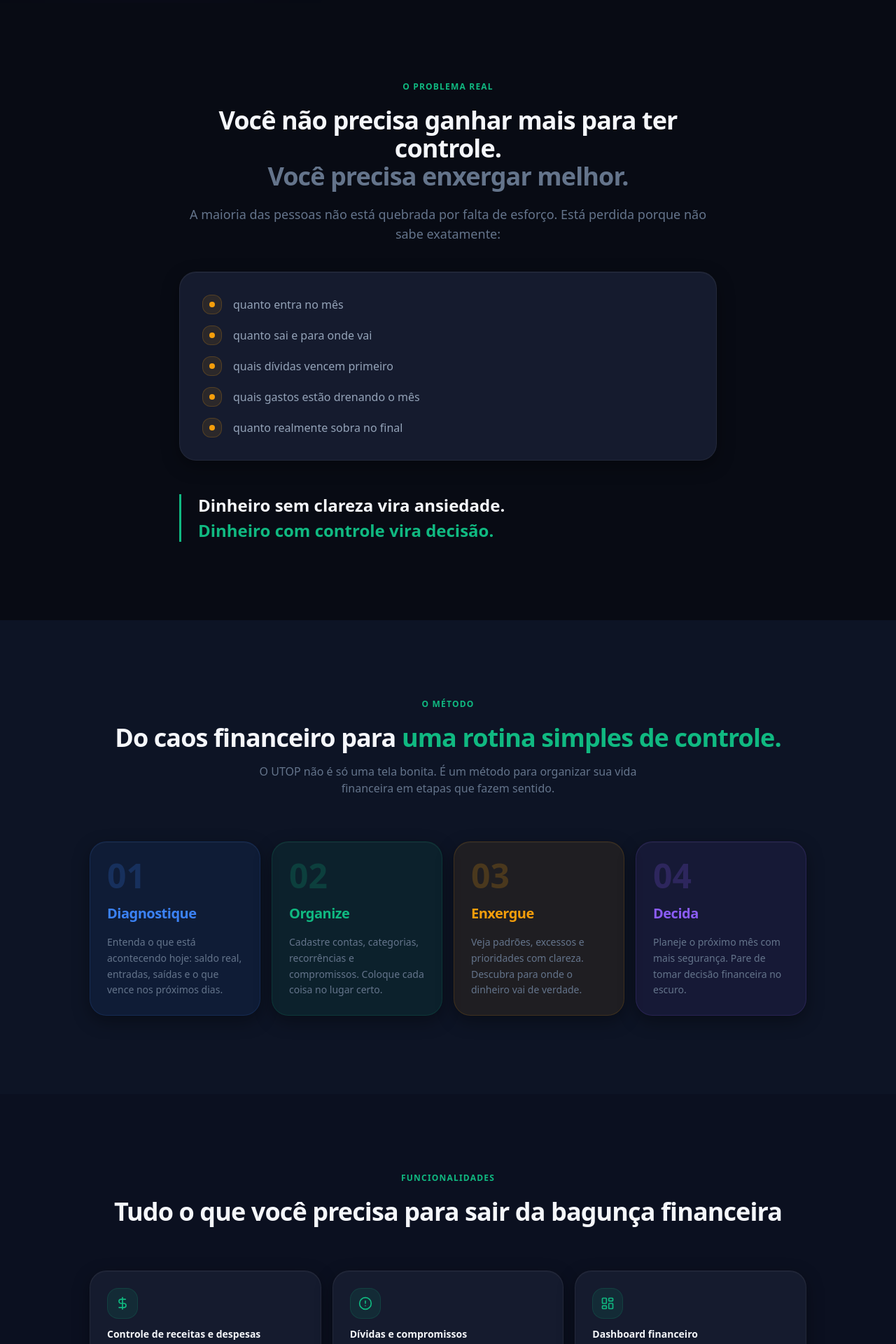
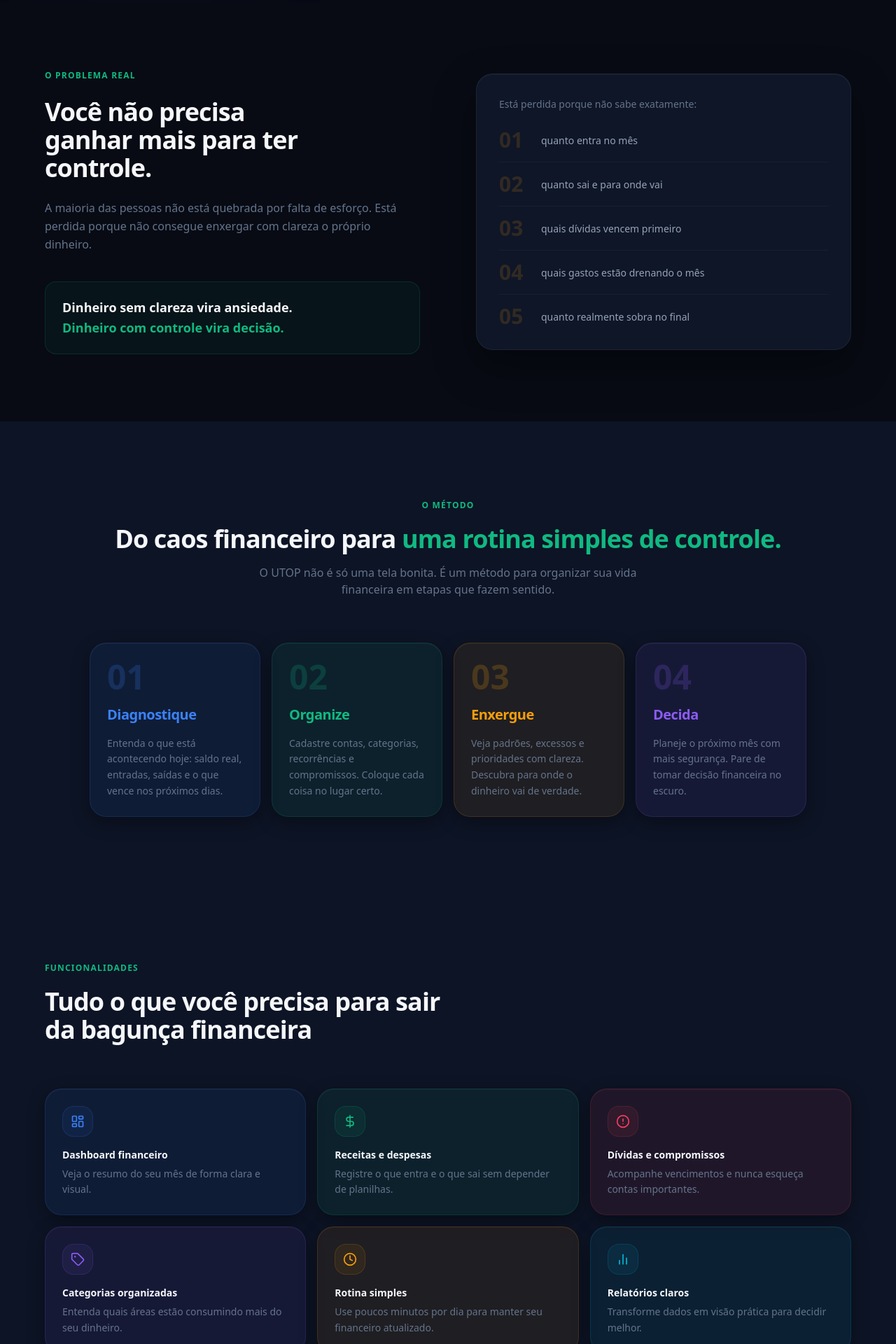
Before and after one commit to maximussjrp/Fynanpro2.0, a Next.js app in the folder frontend/: page /landing-v2 in a window 1280 px wide. Shown: the part 860-2780 px from the top of the page at 70% size. Built offline with nearby package versions, Linux system fonts and the light colour scheme.

Commit message:
feat(landing-v2): redesign all sections - split layouts, colored cards, stronger visual hierarchy

```diff
--- a/frontend/src/components/landing-v2/AudienceSection.tsx
+++ b/frontend/src/components/landing-v2/AudienceSection.tsx
@@ -2,34 +2,46 @@
 
 const audiences = [
   {
-    emoji: '🔄',
-    title: 'Para quem vive no improviso',
-    description: 'Se você só descobre que o dinheiro acabou quando a conta vence.',
+    label: 'Quem vive no improviso',
+    description: 'Só descobre que o dinheiro acabou quando a conta vence. O UTOP antecipa o que está por vir.',
+    color: '#F43F5E',
+    bg: 'rgba(244,63,94,0.06)',
+    border: 'rgba(244,63,94,0.15)',
+    num: '01',
   },
   {
-    emoji: '🏠',
-    title: 'Para famílias',
-    description: 'Organize despesas da casa, compromissos e prioridades em um só lugar.',
+    label: 'Famílias',
+    description: 'Organize despesas da casa, compromissos e prioridades em um só lugar — sem planilha.',
+    color: '#3B82F6',
+    bg: 'rgba(59,130,246,0.06)',
+    border: 'rgba(59,130,246,0.15)',
+    num: '02',
   },
   {
-    emoji: '💼',
-    title: 'Para autônomos',
-    description: 'Separe melhor entradas, gastos e obrigações do mês.',
+    label: 'Autônomos e freelancers',
+    description: 'Entradas variáveis, gastos fixos e obrigações do mês — tudo visível em um dashboard.',
+    color: '#F59E0B',
+    bg: 'rgba(245,158,11,0.06)',
+    border: 'rgba(245,158,11,0.15)',
+    num: '03',
   },
   {
-    emoji: '📋',
-    title: 'Para quem quer sair das dívidas',
-    description: 'Enxergue o tamanho real do problema e monte uma rota de organização.',
+    label: 'Quem quer sair das dívidas',
+    description: 'Enxergue o tamanho real do problema. Monte uma rota de organização passo a passo.',
+    color: '#10B981',
+    bg: 'rgba(16,185,129,0.06)',
+    border: 'rgba(16,185,129,0.15)',
+    num: '04',
   },
 ];
 
 export default function AudienceSection() {
   return (
-    <section className="py-28 px-4 bg-[#0D1425]">
-      <div className="max-w-4xl mx-auto">
-        <div className="text-center mb-16">
+    <section className="py-24 px-4 sm:px-6 bg-[#080B14]">
+      <div className="max-w-6xl mx-auto">
+        <div className="max-w-xl mb-16">
           <p className="text-[#10B981] text-xs font-semibold uppercase tracking-widest mb-5">Para quem é</p>
-          <h2 className="text-3xl sm:text-4xl font-extrabold text-[#F5F7FB] tracking-tight">
+          <h2 className="text-3xl sm:text-4xl font-extrabold text-[#F5F7FB] tracking-tight leading-[1.1]">
             Feito para quem quer controle sem complicação
           </h2>
         </div>
@@ -37,19 +49,21 @@ export default function AudienceSection() {
         <div className="grid grid-cols-1 sm:grid-cols-2 gap-4">
           {audiences.map((item) => (
             <div
-              key={item.title}
-              className="rounded-3xl p-6 flex gap-4 items-start transition-all hover:scale-[1.01]"
+              key={item.label}
+              className="rounded-3xl p-7 flex flex-col gap-3 transition-all hover:scale-[1.01]"
               style={{
-                background: '#151B2E',
-                border: '1px solid rgba(255,255,255,0.06)',
+                background: item.bg,
+                border: `1px solid ${item.border}`,
                 boxShadow: '0 1px 0 rgba(255,255,255,0.04) inset, 0 8px 24px rgba(0,0,0,0.35)',
               }}
             >
-              <span className="text-3xl">{item.emoji}</span>
-              <div>
-                <h3 className="text-[#F5F7FB] font-semibold mb-1 text-sm">{item.title}</h3>
-                <p className="text-[#64748B] text-sm leading-relaxed">{item.description}</p>
-              </div>
+              <span className="text-5xl font-black opacity-[0.15] leading-none" style={{ color: item.color }}>
+                {item.num}
+              </span>
+              <h3 className="text-[#F5F7FB] font-bold text-base" style={{ color: item.color }}>
+                {item.label}
+              </h3>
+              <p className="text-[#64748B] text-sm leading-relaxed">{item.description}</p>
             </div>
           ))}
         </div>
--- a/frontend/src/components/landing-v2/FeaturesSection.tsx
+++ b/frontend/src/components/landing-v2/FeaturesSection.tsx
@@ -2,47 +2,22 @@
 
 import { DollarSign, AlertCircle, LayoutDashboard, Tag, Clock, BarChart2 } from 'lucide-react';
 
-// Uses v2 design tokens
 const features = [
-  {
-    icon: DollarSign,
-    title: 'Controle de receitas e despesas',
-    description: 'Registre o que entra e o que sai sem depender de planilhas soltas.',
-  },
-  {
-    icon: AlertCircle,
-    title: 'Dívidas e compromissos',
-    description: 'Acompanhe vencimentos e evite esquecer contas importantes.',
-  },
-  {
-    icon: LayoutDashboard,
-    title: 'Dashboard financeiro',
-    description: 'Veja o resumo do seu mês de forma clara e visual.',
-  },
-  {
-    icon: Tag,
-    title: 'Categorias organizadas',
-    description: 'Entenda quais áreas estão consumindo mais do seu dinheiro.',
-  },
-  {
-    icon: Clock,
-    title: 'Rotina simples',
-    description: 'Use poucos minutos por dia para manter seu financeiro atualizado.',
-  },
-  {
-    icon: BarChart2,
-    title: 'Relatórios claros',
-    description: 'Transforme dados em visão prática para decidir melhor.',
-  },
+  { icon: LayoutDashboard, title: 'Dashboard financeiro', description: 'Veja o resumo do seu mês de forma clara e visual.', color: '#3B82F6', bg: 'rgba(59,130,246,0.08)', border: 'rgba(59,130,246,0.15)' },
+  { icon: DollarSign, title: 'Receitas e despesas', description: 'Registre o que entra e o que sai sem depender de planilhas.', color: '#10B981', bg: 'rgba(16,185,129,0.08)', border: 'rgba(16,185,129,0.15)' },
+  { icon: AlertCircle, title: 'Dívidas e compromissos', description: 'Acompanhe vencimentos e nunca esqueça contas importantes.', color: '#F43F5E', bg: 'rgba(244,63,94,0.08)', border: 'rgba(244,63,94,0.15)' },
+  { icon: Tag, title: 'Categorias organizadas', description: 'Entenda quais áreas estão consumindo mais do seu dinheiro.', color: '#8B5CF6', bg: 'rgba(139,92,246,0.08)', border: 'rgba(139,92,246,0.15)' },
+  { icon: Clock, title: 'Rotina simples', description: 'Use poucos minutos por dia para manter seu financeiro atualizado.', color: '#F59E0B', bg: 'rgba(245,158,11,0.08)', border: 'rgba(245,158,11,0.15)' },
+  { icon: BarChart2, title: 'Relatórios claros', description: 'Transforme dados em visão prática para decidir melhor.', color: '#06B6D4', bg: 'rgba(6,182,212,0.08)', border: 'rgba(6,182,212,0.15)' },
 ];
 
 export default function FeaturesSection() {
   return (
-    <section id="funcionalidades" className="py-28 px-4 bg-[#0B1020]">
-      <div className="max-w-5xl mx-auto">
-        <div className="text-center mb-16">
+    <section id="funcionalidades" className="py-24 px-4 sm:px-6 bg-[#0D1425]">
+      <div className="max-w-6xl mx-auto">
+        <div className="max-w-xl mb-16">
           <p className="text-[#10B981] text-xs font-semibold uppercase tracking-widest mb-5">Funcionalidades</p>
-          <h2 className="text-3xl sm:text-4xl font-extrabold text-[#F5F7FB] tracking-tight">
+          <h2 className="text-3xl sm:text-4xl font-extrabold text-[#F5F7FB] tracking-tight leading-[1.1]">
             Tudo o que você precisa para sair da bagunça financeira
           </h2>
         </div>
@@ -53,18 +28,23 @@ export default function FeaturesSection() {
             return (
               <div
                 key={feat.title}
-                className="rounded-3xl p-6 flex flex-col gap-3 transition-all hover:scale-[1.01] group"
+                className="rounded-3xl p-6 flex flex-col gap-4 transition-all hover:scale-[1.02] group"
                 style={{
-                  background: '#151B2E',
-                  border: '1px solid rgba(255,255,255,0.06)',
+                  background: feat.bg,
+                  border: `1px solid ${feat.border}`,
                   boxShadow: '0 1px 0 rgba(255,255,255,0.04) inset, 0 8px 24px rgba(0,0,0,0.35)',
                 }}
               >
-                <div className="w-11 h-11 rounded-2xl bg-[#10B981]/10 border border-[#10B981]/15 flex items-center justify-center group-hover:bg-[#10B981]/15 transition-colors">
-                  <Icon size={20} className="text-[#10B981]" />
+                <div
+                  className="w-11 h-11 rounded-2xl flex items-center justify-center shrink-0"
+                  style={{ background: feat.bg, border: `1px solid ${feat.border}` }}
+                >
+                  <Icon size={20} style={{ color: feat.color }} />
                 </div>
-                <h3 className="text-[#F5F7FB] font-semibold text-sm">{feat.title}</h3>
-                <p className="text-[#64748B] text-sm leading-relaxed">{feat.description}</p>
+                <div>
+                  <h3 className="text-[#F5F7FB] font-semibold text-sm mb-1.5">{feat.title}</h3>
+                  <p className="text-[#64748B] text-sm leading-relaxed">{feat.description}</p>
+                </div>
               </div>
             );
           })}
--- a/frontend/src/components/landing-v2/PainSection.tsx
+++ b/frontend/src/components/landing-v2/PainSection.tsx
@@ -1,53 +1,72 @@
 'use client';
 
-export default function PainSection() {
 const items = [
-    'quanto entra no mês',
-    'quanto sai e para onde vai',
-    'quais dívidas vencem primeiro',
-    'quais gastos estão drenando o mês',
-    'quanto realmente sobra no final',
+  { text: 'quanto entra no mês', n: '01' },
+  { text: 'quanto sai e para onde vai', n: '02' },
+  { text: 'quais dívidas vencem primeiro', n: '03' },
+  { text: 'quais gastos estão drenando o mês', n: '04' },
+  { text: 'quanto realmente sobra no final', n: '05' },
 ];
 
+export default function PainSection() {
   return (
-    <section className="py-28 px-4">
-      <div className="max-w-3xl mx-auto">
-        {/* Label */}
-        <p className="text-[#10B981] text-xs font-semibold uppercase tracking-widest mb-5 text-center">O problema real</p>
+    <section className="py-24 px-4 sm:px-6 bg-[#080B14]">
+      {/* Subtle top separator */}
+      <div className="max-w-6xl mx-auto">
+        <div className="grid grid-cols-1 lg:grid-cols-2 gap-12 lg:gap-20 items-center">
 
-        <h2 className="text-3xl sm:text-4xl font-extrabold text-[#F5F7FB] leading-tight mb-5 text-center tracking-tight">
-          Você não precisa ganhar mais para ter controle.
-          <br />
-          <span className="text-[#64748B] font-semibold">Você precisa enxergar melhor.</span>
+          {/* Left — headline + quote */}
+          <div>
+            <p className="text-[#10B981] text-xs font-semibold uppercase tracking-widest mb-6">O problema real</p>
+            <h2 className="text-3xl sm:text-4xl font-extrabold text-[#F5F7FB] leading-[1.1] mb-6 tracking-tight">
+              Você não precisa<br />ganhar mais para ter<br />controle.
             </h2>
+            <p className="text-[#64748B] text-base leading-relaxed mb-10">
+              A maioria das pessoas não está quebrada por falta de esforço.
+              Está perdida porque não consegue enxergar com clareza o próprio dinheiro.
+            </p>
 
-        <p className="text-[#64748B] text-base sm:text-lg text-center mb-10 leading-relaxed">
-          A maioria das pessoas não está quebrada por falta de esforço.
+            {/* Impact quote */}
+            <div
+              className="rounded-2xl p-6"
+              style={{
+                background: 'rgba(16,185,129,0.05)',
+                border: '1px solid rgba(16,185,129,0.15)',
+              }}
+            >
+              <p className="text-lg font-bold text-[#F5F7FB] leading-snug mb-1">
+                Dinheiro sem clareza vira ansiedade.
+              </p>
+              <p className="text-lg font-bold text-[#10B981] leading-snug">
+                Dinheiro com controle vira decisão.
+              </p>
+            </div>
+          </div>
+
+          {/* Right — numbered list */}
+          <div
+            className="rounded-3xl p-6 sm:p-8"
+            style={{
+              background: '#0F1627',
+              border: '1px solid rgba(255,255,255,0.06)',
+              boxShadow: '0 1px 0 rgba(255,255,255,0.04) inset, 0 24px 60px rgba(0,0,0,0.4)',
+            }}
+          >
+            <p className="text-[#64748B] text-sm mb-6 leading-relaxed">
               Está perdida porque não sabe exatamente:
             </p>
-
-        {/* List */}
-        <div className="bg-[#151B2E] border border-white/[0.06] rounded-3xl p-6 sm:p-8 mb-12 shadow-[0_1px_0_rgba(255,255,255,0.04)_inset,0_8px_24px_rgba(0,0,0,0.35)]">
-          <ul className="flex flex-col gap-4">
+            <ul className="flex flex-col divide-y divide-white/[0.04]">
               {items.map((item) => (
-              <li key={item} className="flex items-center gap-4">
-                <span className="w-7 h-7 rounded-xl bg-[#F59E0B]/10 border border-[#F59E0B]/20 flex items-center justify-center shrink-0">
-                  <span className="w-2 h-2 rounded-full bg-[#F59E0B]" />
+                <li key={item.n} className="flex items-center gap-5 py-4 first:pt-0 last:pb-0">
+                  <span className="text-3xl font-black text-[#F59E0B]/15 leading-none w-10 shrink-0 select-none">
+                    {item.n}
                   </span>
-                <span className="text-[#94A3B8] text-base">{item}</span>
+                  <span className="text-[#94A3B8] text-sm leading-snug">{item.text}</span>
                 </li>
               ))}
             </ul>
           </div>
 
-        {/* Impact quote */}
-        <div className="border-l-[3px] border-[#10B981] pl-6">
-          <p className="text-xl sm:text-2xl font-bold text-[#F5F7FB] leading-snug mb-1">
-            Dinheiro sem clareza vira ansiedade.
-          </p>
-          <p className="text-xl sm:text-2xl font-bold text-[#10B981] leading-snug">
-            Dinheiro com controle vira decisão.
-          </p>
         </div>
       </div>
     </section>
--- a/frontend/src/components/landing-v2/TrustSection.tsx
+++ b/frontend/src/components/landing-v2/TrustSection.tsx
@@ -1,24 +1,70 @@
 'use client';
 
-import { ShieldCheck } from 'lucide-react';
+import { ShieldCheck, Zap, Eye } from 'lucide-react';
+
+const pillars = [
+  {
+    icon: ShieldCheck,
+    title: 'Estabilidade',
+    description: 'Produto construído para funcionar de forma consistente, sem surpresas.',
+    color: '#10B981',
+    bg: 'rgba(16,185,129,0.08)',
+    border: 'rgba(16,185,129,0.15)',
+  },
+  {
+    icon: Eye,
+    title: 'Clareza dos dados',
+    description: 'Informações que você consegue entender e confiar, sem enrolação.',
+    color: '#3B82F6',
+    bg: 'rgba(59,130,246,0.08)',
+    border: 'rgba(59,130,246,0.15)',
+  },
+  {
+    icon: Zap,
+    title: 'Simplicidade primeiro',
+    description: 'Antes de adicionar complexidade, priorizamos que o essencial funcione bem.',
+    color: '#F59E0B',
+    bg: 'rgba(245,158,11,0.08)',
+    border: 'rgba(245,158,11,0.15)',
+  },
+];
 
 export default function TrustSection() {
   return (
-    <section className="py-28 px-4 bg-[#0D1425]">
-      <div className="max-w-2xl mx-auto text-center">
-        <div className="w-14 h-14 rounded-2xl bg-[#10B981]/10 flex items-center justify-center mx-auto mb-6">
-          <ShieldCheck size={28} className="text-[#10B981]" />
+    <section className="py-24 px-4 sm:px-6 bg-[#080B14]">
+      <div className="max-w-6xl mx-auto">
+        <div className="max-w-xl mb-16">
+          <p className="text-[#10B981] text-xs font-semibold uppercase tracking-widest mb-5">Por que confiar</p>
+          <h2 className="text-3xl sm:text-4xl font-extrabold text-[#F5F7FB] tracking-tight leading-[1.1]">
+            Controle financeiro precisa gerar confiança, não dúvida.
+          </h2>
         </div>
 
-        <h2 className="text-2xl sm:text-3xl font-extrabold text-[#F5F7FB] mb-4 tracking-tight">
-          Controle financeiro precisa gerar confiança, não dúvida.
-        </h2>
-
-        <p className="text-[#94A3B8] text-base leading-relaxed">
-          Por isso, o UTOP está sendo construído com foco em estabilidade, clareza dos dados e experiência simples.
-          Antes de adicionar complexidade, a prioridade é fortalecer o produto principal,
-          melhorar a usabilidade e entregar informações que o usuário consiga entender e confiar.
-        </p>
+        <div className="grid grid-cols-1 sm:grid-cols-3 gap-4">
+          {pillars.map((p) => {
+            const Icon = p.icon;
+            return (
+              <div
+                key={p.title}
+                className="rounded-3xl p-7 flex flex-col gap-4"
+                style={{
+                  background: p.bg,
+                  border: `1px solid ${p.border}`,
+                  boxShadow: '0 1px 0 rgba(255,255,255,0.04) inset, 0 8px 24px rgba(0,0,0,0.35)',
+                }}
+              >
+                <div
+                  className="w-11 h-11 rounded-2xl flex items-center justify-center"
+                  style={{ background: p.bg, border: `1px solid ${p.border}` }}
+                >
+                  <Icon size={20} style={{ color: p.color }} />
+                </div>
+                <h3 className="font-bold text-[#F5F7FB] text-base">{p.title}</h3>
+                <p className="text-[#64748B] text-sm leading-relaxed">{p.description}</p>
+              </div>
+            );
+          })}
+        </div>
       </div>
     </section>
   );
```
Also changed, not shown: frontend/src/components/landing-v2/FinalCTASection.tsx (+25 -12 lines), frontend/src/components/landing-v2/HumanAuthoritySection.tsx (+22 -13 lines). Lines whose indentation alone changed are shown as unchanged.
